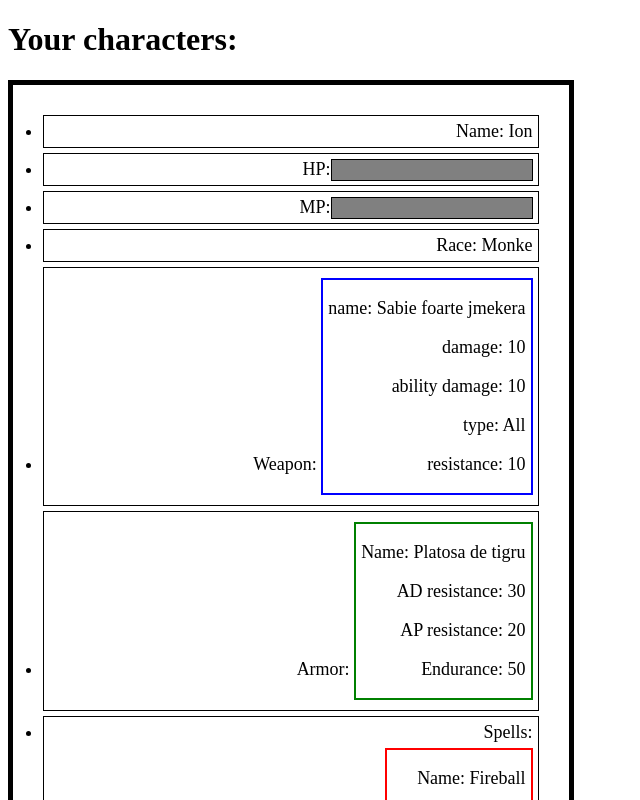
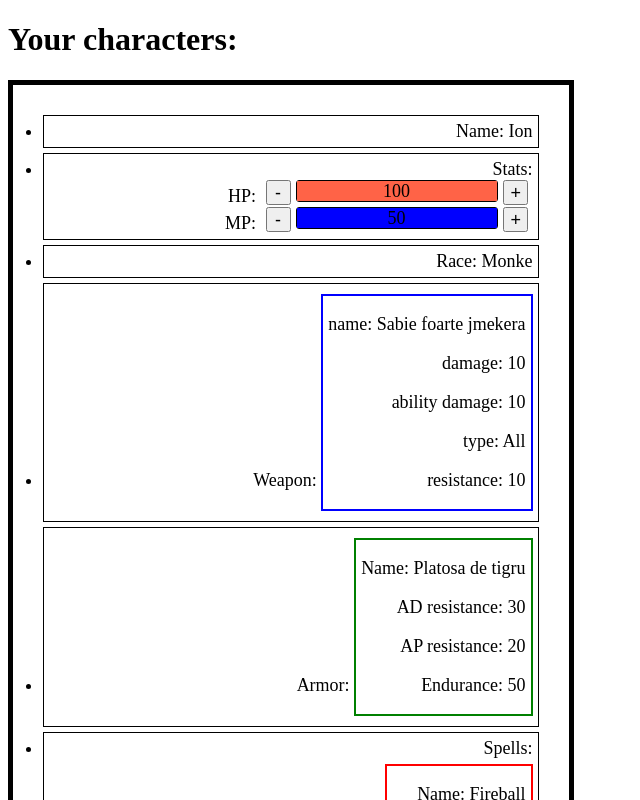
Before and after one commit to berlioz10/DnD-characters, an Angular app: page /characters in a window 1280 px wide. Shown: the top 800 px of the page, without its empty margins (0-640 px from the left). Built offline with nearby package versions, Linux system fonts and the light colour scheme.

Commit message:
Creating health bar and mana bar for characters
Now a character have HP and MP, and it can be changed in the first page.
Next time the max HP and max MP can be edited in character details

```diff
--- a/src/app/app.module.ts
+++ b/src/app/app.module.ts
@@ -10,6 +10,7 @@ import { CharacterDetailComponent } from './components/character-detail/characte
 import { WeaponsComponent } from './components/weapons/weapons.component';
 import { ArmorsComponent } from './components/armors/armors.component';
 import { SpellsComponent } from './components/spells/spells.component';
+import { StatusBarsComponent } from './components/status-bars/status-bars.component';
 
 @NgModule({
   declarations: [
@@ -18,7 +19,8 @@ import { SpellsComponent } from './components/spells/spells.component';
     CharacterDetailComponent,
     WeaponsComponent,
     ArmorsComponent,
-    SpellsComponent
+    SpellsComponent,
+    StatusBarsComponent
   ],
   imports: [
     BrowserModule,
--- a/src/app/components/characters/characters.component.css
+++ b/src/app/components/characters/characters.component.css
@@ -1,3 +1,8 @@
+body {
+    --widthHealth: 200px;
+    --widthMana: 200px;
+}
+
 .characters_box {
     padding: 25px;
     border: 5px solid black;
@@ -9,20 +14,10 @@
     margin: 5px;
     border: 1px solid black;
     font-size: large;
-    resize: horizontal;
     text-align: right;
 }
 
-.button {
+.charactersButtons {
     margin-left: 15px;
     margin-right: 15px;
 }
-
-.bar {
-    border: 1px black solid;
-    background-color: grey;
-    width: 200px;
-    height: 20px;
-    position: relative;
-    float: right;
-}
--- a/src/app/components/characters/characters.component.html
+++ b/src/app/components/characters/characters.component.html
@@ -2,21 +2,22 @@
     <h1> Your characters: </h1>
     <ul class="characters_box" *ngFor="let character of characters">
         <li class="characters_stats">Name: {{character.name}}</li>
-        <li class="characters_stats">HP: <div class="bar"></div> </li>
-        <li class="characters_stats">MP: <div class="bar"></div> </li>
+
+        <li class="characters_stats">Stats: <status-bars [character]="character"></status-bars></li>
+
         <li class="characters_stats">Race: {{character.race}}</li>
         <li class="characters_stats">Weapon: <weapon [id]="character.id_weapon"></weapon></li>
         <li class="characters_stats">Armor: <armor [id]="character.id_armor"></armor> </li>
         <li class="characters_stats">Spells: <div *ngFor="let id_spell of character.id_spell">
         <spell [id]="id_spell"></spell>
         </div> <div *ngIf="character.id_spell.length == 0"> There are no spells </div> </li>
-        <button class="button" routerLink="/detail/{{character.id}}">Editeaza acest caracter</button>
-        <button class="button" (click)="deleteCharacters(character)">Sterge acest caracter</button>
+        <button class="charactersButtons" routerLink="/detail/{{character.id}}">Editeaza acest caracter</button>
+        <button class="charactersButtons" (click)="deleteCharacters(character)">Sterge acest caracter</button>
     </ul>
 </div>
 
 <p *ngIf="characters.length == 0">Nu exista caractere..</p>
 
 <div>
-    <button class="button" (click)="addCharacter()" routerLink="/detail/{{new_id}}">Adauga un caracter</button>
+    <button class="charactersButtons" (click)="addCharacter()" routerLink="/detail/{{new_id}}">Adauga un caracter</button>
 </div>
--- a/src/app/components/characters/characters.component.ts
+++ b/src/app/components/characters/characters.component.ts
@@ -1,4 +1,3 @@
-import { Weapons } from './../../mocks-lists/mock-weapons';
 import { Character } from './../../interfaces/character';
 import { CharactersService } from './../../services/characters.service';
 import { Component, OnInit } from '@angular/core';
--- /dev/null
+++ b/src/app/components/status-bars/status-bars.component.css
@@ -0,0 +1,45 @@
+.bar {
+    border: 1px black solid;
+    border-radius: 3px;
+    background-color: grey;
+    width: 200px;
+    height: 20px;
+    display: inline-block;
+    margin-top: 0px;
+}
+div.healthBar {
+    height: 20px;
+    background-color: tomato;
+    float: left;
+    text-align: center;
+}
+
+div.manaBar {
+    width: var(--widthMana);
+    height: 20px;
+    background-color: blue;
+    float: left;
+    text-align: center;
+}
+
+.addButton {
+    margin-left: 5px;
+    margin-right: 5px;
+    width: 25px;
+    height: 25px;
+    display: inline-block;
+    text-align: center;
+    vertical-align:top;
+    font-size: large;
+}
+
+.reduceButton {
+    margin-right: 5px;
+    margin-left: 5px;
+    width: 25px;
+    height: 25px;
+    display: inline-block;
+    text-align: center;
+    vertical-align:top;
+    font-size: large;
+}
--- /dev/null
+++ b/src/app/components/status-bars/status-bars.component.html
@@ -0,0 +1,11 @@
+<div *ngIf="character">HP:
+    <button class="reduceButton" (click)="removeHealth()">-</button>
+<div class="bar"> <div class="healthBar" [ngStyle]="{'width': hp_bar}">{{character.hp}}</div> </div>
+    <button class="addButton" (click)="addHealth()">+</button>
+</div>
+
+<div>MP:
+    <button class="reduceButton" (click)="removeMana()">-</button>
+        <div class="bar"> <div class="manaBar" [ngStyle]="{'width': mp_bar}">{{character.mp}}</div> </div>
+    <button class="addButton" (click)="addMana()">+</button>
+</div>
--- /dev/null
+++ b/src/app/components/status-bars/status-bars.component.ts
@@ -0,0 +1,49 @@
+import { Character } from './../../interfaces/character';
+import { Component, Input, OnInit } from '@angular/core';
+
+
+@Component({
+  selector: 'status-bars',
+  templateUrl: './status-bars.component.html',
+  styleUrls: ['./status-bars.component.css']
+})
+export class StatusBarsComponent implements OnInit {
+
+  @Input() character: Character;
+  hp_bar: any;
+  mp_bar: any;
+  constructor() { }
+
+  ngOnInit(): void {
+    this.hp_bar = 200 / this.character.max_hp * this.character.hp + "px";
+    this.mp_bar = 200 / this.character.max_mp * this.character.mp + "px";
+  }
+
+  addHealth(): void {
+    if(this.character.hp < this.character.max_hp) {
+      this.character.hp += 1;
+      this.hp_bar = 200 / this.character.max_hp * this.character.hp + "px"
+    }
+  }
+
+  removeHealth(): void {
+    if(this.character.hp > 0) {
+      this.character.hp -= 1;
+      this.hp_bar = 200 / this.character.max_hp * this.character.hp + "px"
+    }
+  }
+
+  removeMana(): void {
+    if(this.character.mp > 0) {
+      this.character.mp -= 1;
+      this.mp_bar = 200 / this.character.max_mp * this.character.mp + "px"
+    }
+  }
+
+  addMana(): void {
+    if(this.character.mp < this.character.max_mp) {
+      this.character.mp += 1;
+      this.mp_bar = 200 / this.character.max_mp * this.character.mp + "px"
+    }
+  }
+}
```
Also changed, not shown: 1 other file (tests, documents, lock files or other folders).
